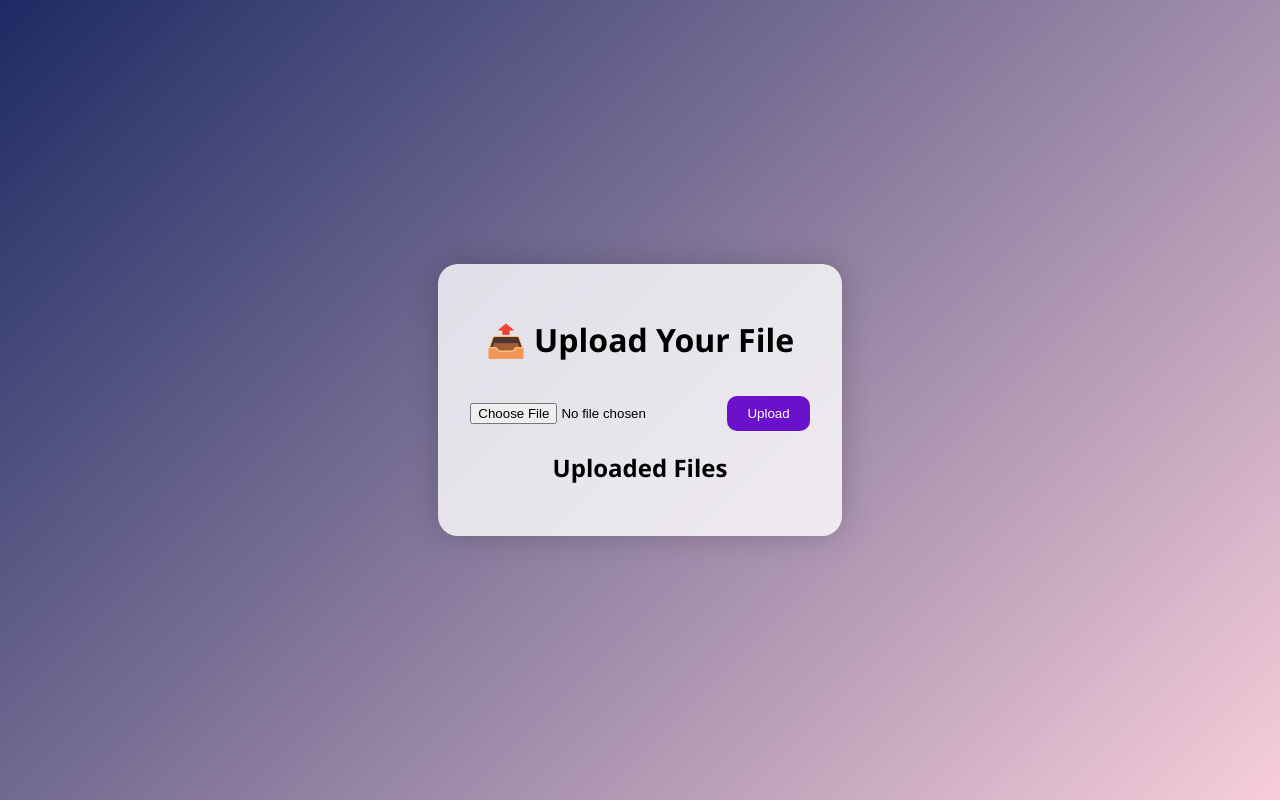
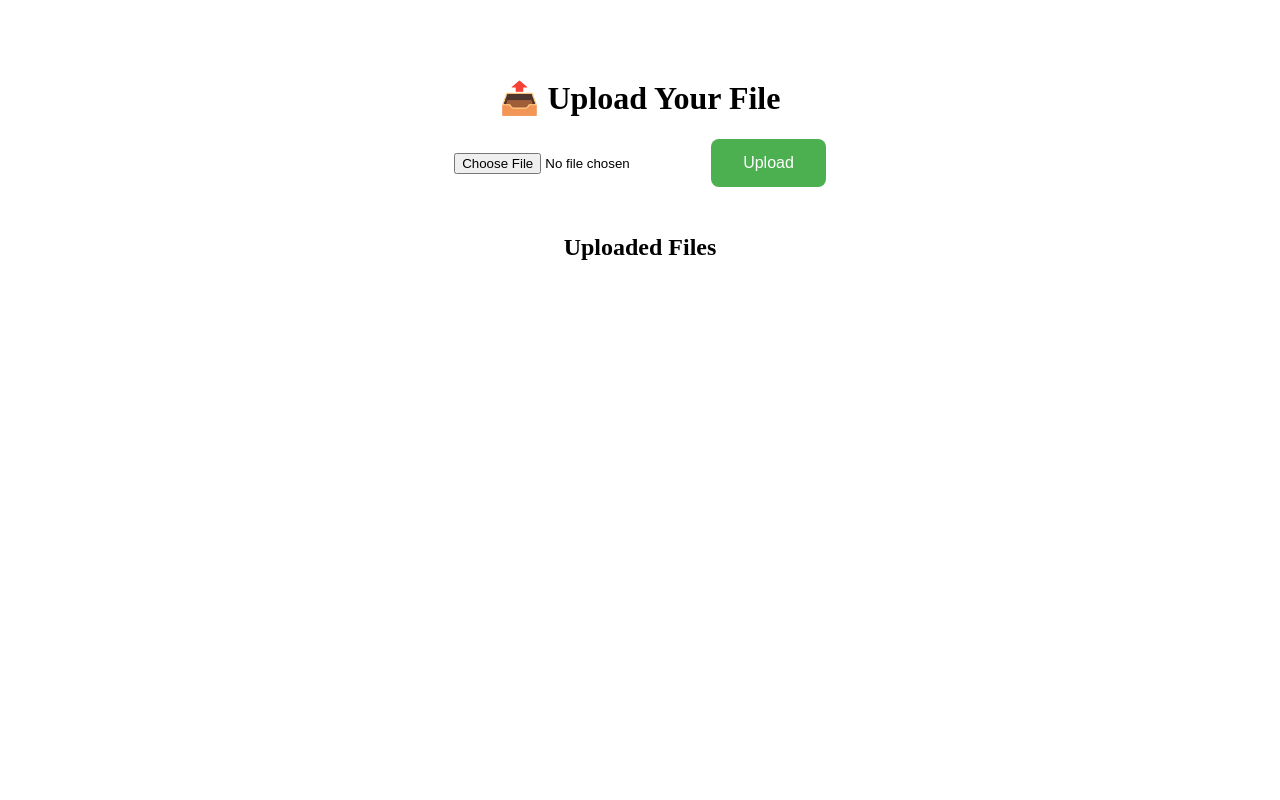
Before and after one commit to CYBER-DEXTER-MD-V1/dta, a website: page public/index.html in a window 1280 px wide. Drawn offline with Linux system fonts and the light colour scheme.

Commit message:
Update style.css

```diff
--- a/public/style.css
+++ b/public/style.css
@@ -1,47 +1,42 @@
-body {
-  margin: 0;
-  font-family: "Segoe UI", sans-serif;
-  background: linear-gradient(135deg, #1d2b64, #f8cdda);
-  display: flex;
-  justify-content: center;
-  align-items: center;
-  height: 100vh;
+/* Container and form styling */
+.container {
+  text-align: center;
+  padding: 50px;
 }
 
-.container {
-  background: #ffffffcc;
-  padding: 2em;
-  border-radius: 20px;
-  box-shadow: 0 0 30px rgba(0,0,0,0.2);
-  text-align: center;
-  animation: fadeIn 1s ease-in-out;
+form input[type="file"] {
+  margin-bottom: 20px;
 }
 
-input[type="file"] {
-  margin-top: 1em;
+/* Button Styling */
+button, .download-btn {
+  background-color: #4CAF50;
+  color: white;
+  border: none;
+  padding: 15px 32px;
+  text-align: center;
+  text-decoration: none;
+  display: inline-block;
+  font-size: 16px;
+  border-radius: 8px;
+  cursor: pointer;
+  transition: background-color 0.3s ease, transform 0.3s ease;
 }
 
-button {
-  margin-top: 1em;
-  padding: 10px 20px;
-  background: #6a11cb;
-  color: white;
-  border: none;
-  border-radius: 10px;
-  cursor: pointer;
-  transition: background 0.3s ease;
+button:hover, .download-btn:hover {
+  background-color: #45a049;
+  transform: scale(1.05);
 }
 
-button:hover {
-  background: #2575fc;
+/* File list styling */
+#fileList {
+  margin-top: 20px;
 }
 
-#result {
-  margin-top: 1em;
-  font-size: 1rem;
+.file-item {
+  margin: 10px 0;
 }
 
-@keyframes fadeIn {
-  from { opacity: 0; transform: translateY(-20px);}
-  to { opacity: 1; transform: translateY(0);}
+h2 {
+  margin-top: 40px;
 }
```
